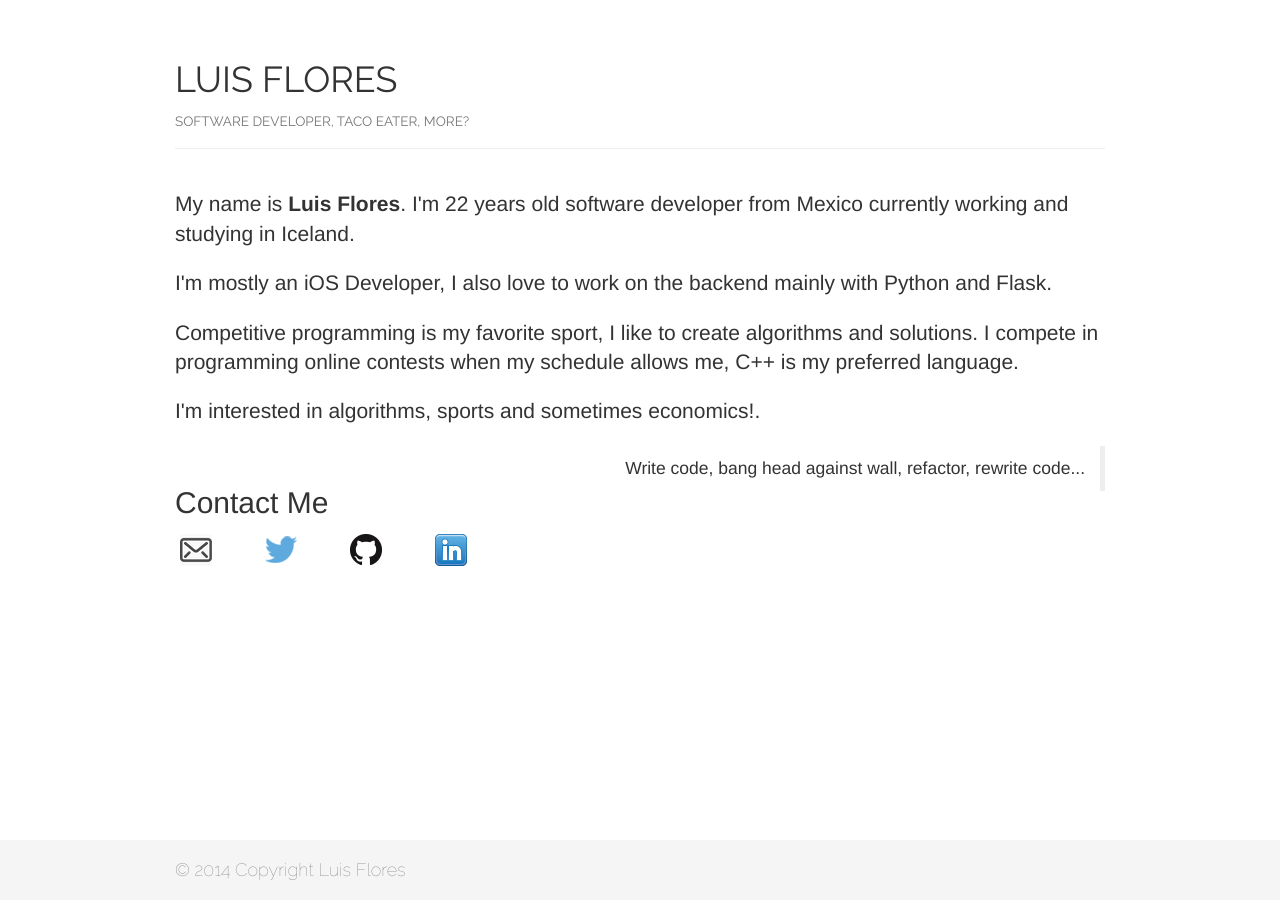
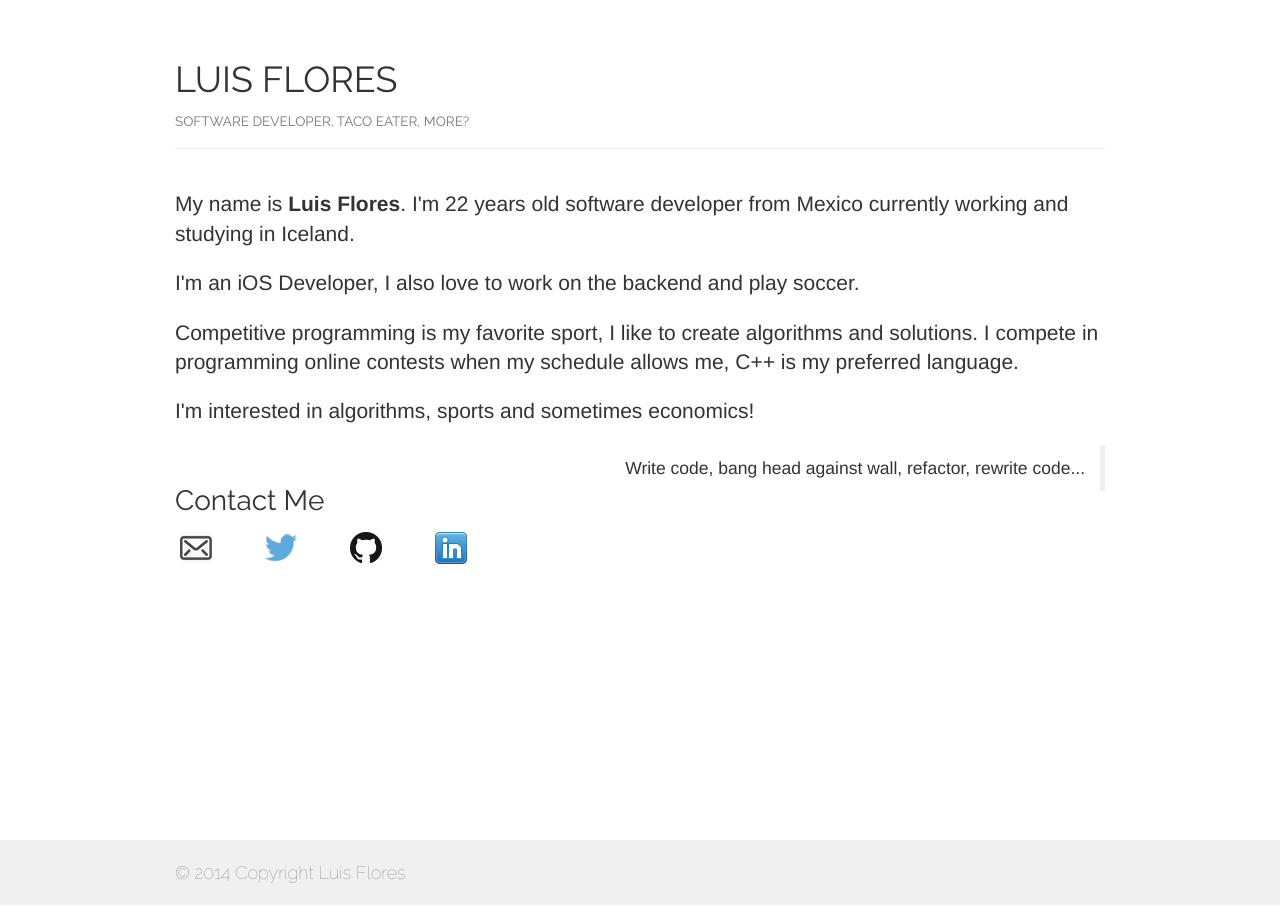
Before and after one commit to LuisFloresV/luisflores.mx, a Jekyll site: the page built from index.html, in a window 1280 px wide. Built offline with Jekyll 4.4.1, drawn with Linux system fonts in a browser that asks for light colours; nearby versions of some CDN libraries.

Commit message:
Change colors and fix minor bug

```diff
--- a/_layouts/default.html
+++ b/_layouts/default.html
@@ -42,9 +42,7 @@
     </div>
     <div id="footer">
       <div class="container">
-        <h4>
           <p class="text-muted credit">© 2014 Copyright Luis Flores</p>
-        </h4>
       </div>
     </div>
 
--- a/css/style.css
+++ b/css/style.css
@@ -9,6 +9,12 @@
 h1 {
   font-family: 'Raleway', sans-serif;
   font-weight: 400;
+}
+
+h2 {
+  font-family: 'Raleway', sans-serif;
+  font-weight: 400;
+  font-size: 28px;
 }
 
 h4 {
@@ -28,8 +34,11 @@
 
 /* Set the fixed height of the footer here */
 #footer {
-  height: 60px;
-  background-color: #f5f5f5;
+  height: 65px;
+  background-color: #f0f0f0;
+  font-family: 'Raleway', sans-serif;
+  font-weight: 100;
+  font-size: 18px;
 }
 
 /* Custom page CSS
--- a/index.html
+++ b/index.html
@@ -7,10 +7,10 @@
 <div itemscope itemtype="http://data-vocabulary.org/Person">
 
 <p class="lead">My name is <strong><span itemprop="name">Luis Flores</span></strong>. I'm 22 years old software developer from Mexico currently working and studying in <span itemprop="locality">Iceland</span>.</p>
-<p class="lead">I'm mostly an <span itemprop="rol">iOS Developer<span>, I also love to work on the backend mainly with Python and Flask.</p>
+<p class="lead">I'm an <span itemprop="rol">iOS Developer<span>, I also love to work on the backend and play soccer.</p>
 <p class="lead">Competitive programming is my favorite sport, I like to create algorithms and solutions.
 I compete in programming online contests when my schedule allows me, C++ is my preferred language.</p>
-<p class="lead">I'm interested in algorithms, sports and sometimes economics!.</p>
+<p class="lead">I'm interested in algorithms, sports and sometimes economics!</p>
 
 </div>
 
```
